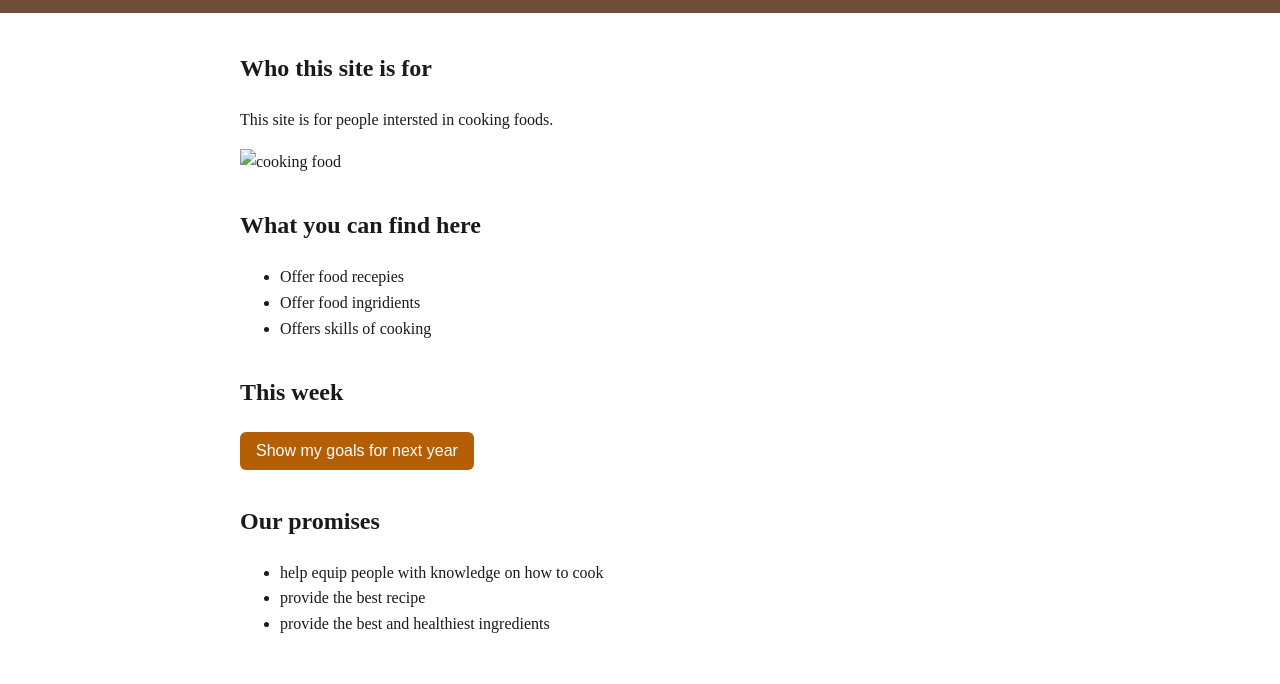
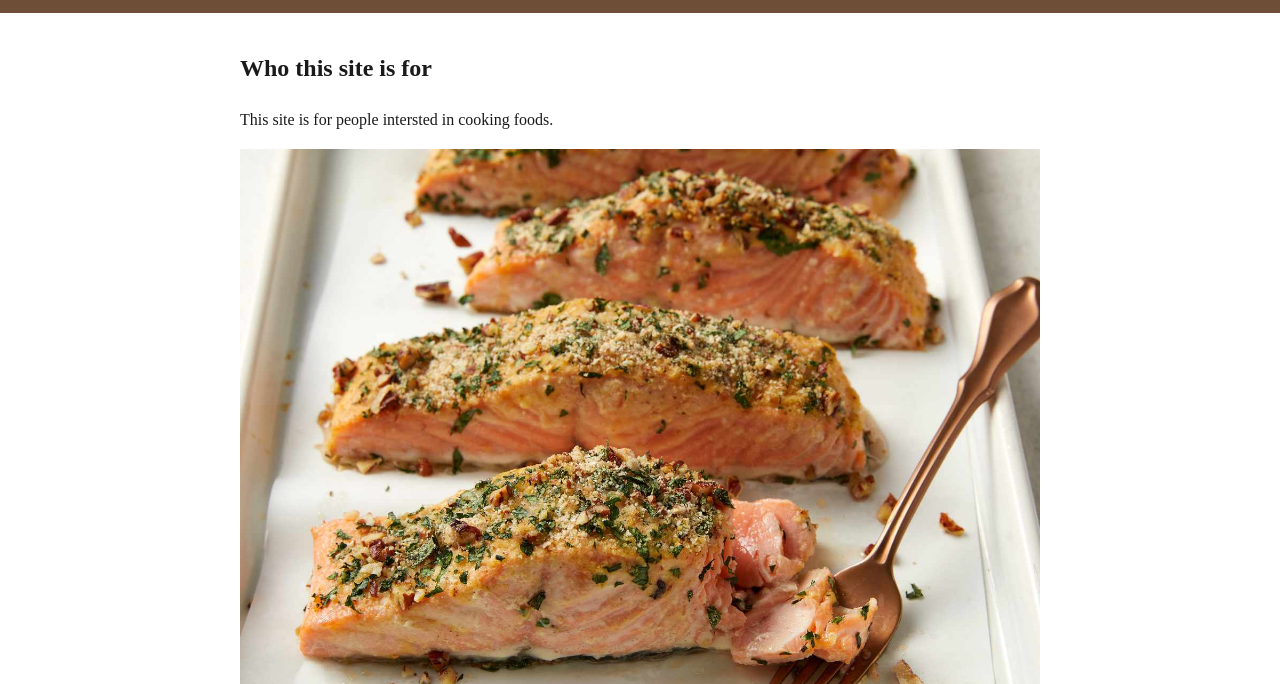
Before and after one commit to isaacgaita-stack/cooking-tamu-foods, a plain HTML site: page index.html in a window 1280 px wide. Shown: the part 116-800 px from the top of the page. Drawn offline with Linux system fonts and the light colour scheme.

Commit message:
aded pic

```diff
--- a/index.html
+++ b/index.html
@@ -21,7 +21,7 @@
     <section>
       <h2>Who this site is for</h2>
       <p>This site is for people intersted in cooking foods.</p>
-      <img src="the five star meal" alt="cooking food">
+      <img src="the five star meal.jpg" alt="cooking food">
     </section>
 
     <section>
```
